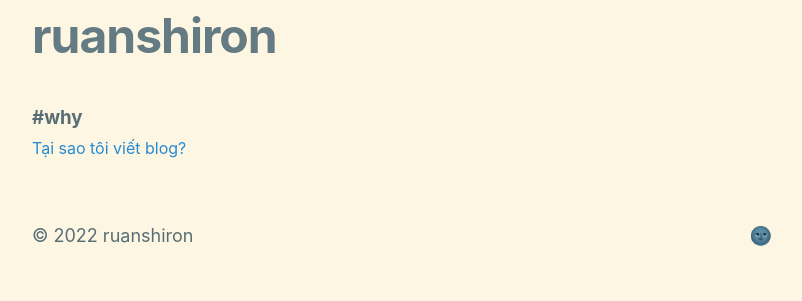
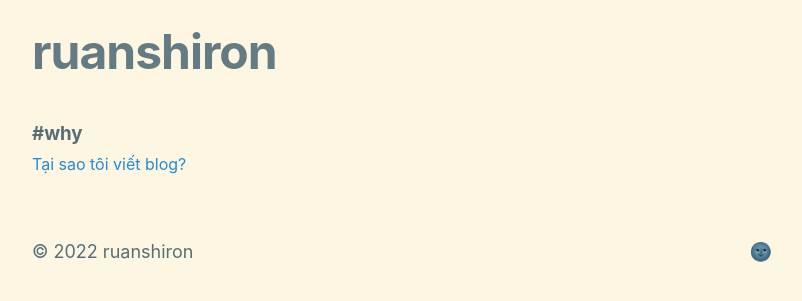
Before and after one commit to ruanshiron/docs-ruanshiron-com, a Jekyll site: the page built from categories.md, in a window 1280 px wide. Shown: the top 301 px of the page, without its empty margins (238-1040 px from the left). Built offline with Jekyll 4.4.1, drawn with Linux system fonts in a browser that asks for light colours.

Commit message:
Sửa định dạng thời gian

```diff
--- a/_layouts/home.html
+++ b/_layouts/home.html
@@ -22,7 +22,7 @@
       <h2 class="post-list-heading">{{ page.list_title }}</h2>
     {%- endif -%}
     <ul class="post-list">
-      {%- assign date_format = site.minima.date_format | default: "%b %-d, %Y" -%}
+      {%- assign date_format = site.date_format | default: "%Y-%m-%d" -%}
       {%- for post in posts -%}
       <li class="post-item">
         <h3>
@@ -30,7 +30,7 @@
             {{ post.title | escape }}
           </a>
         </h3>
-        <span class="post-meta">{{ post.date }}</span>
+        <span class="post-meta">{{ post.date | date: date_format }}</span>
         <div class="post-categories">
           {% for c in post.categories %}
           <a href="/categories#{{ c }}" class="post-category">{{c}}</a>
--- a/_layouts/post.html
+++ b/_layouts/post.html
@@ -7,9 +7,9 @@
   <header class="post-header">
     <h1 class="post-title p-name" itemprop="name headline">{{ page.title | escape }}</h1>
     <p class="post-meta">
-      {%- assign date_format = site.minima.date_format | default: "%b %-d, %Y" -%}
+      {%- assign date_format = site.date_format | default: "%Y-%m-%d" -%}
       <time class="dt-published" datetime="{{ page.date | date_to_xmlschema }}" itemprop="datePublished">
-        {{ page.date }}
+        {{ page.date | date: date_format }}
       </time>
       {%- if page.modified_date -%}
         ~
--- a/_sass/custom.scss
+++ b/_sass/custom.scss
@@ -1,4 +1,5 @@
 .site-header {
+  margin-top: 1rem;
   margin-bottom: 2rem;
 }
 
```
